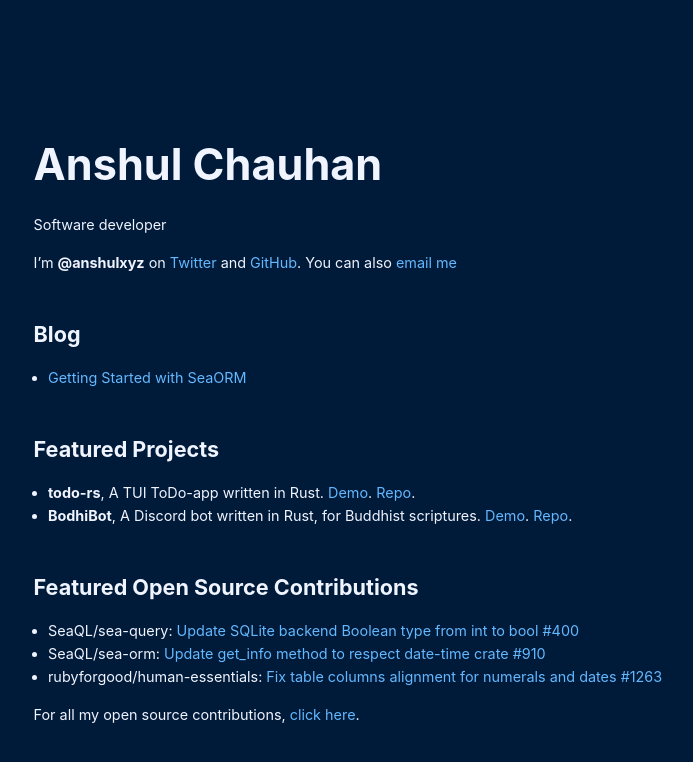
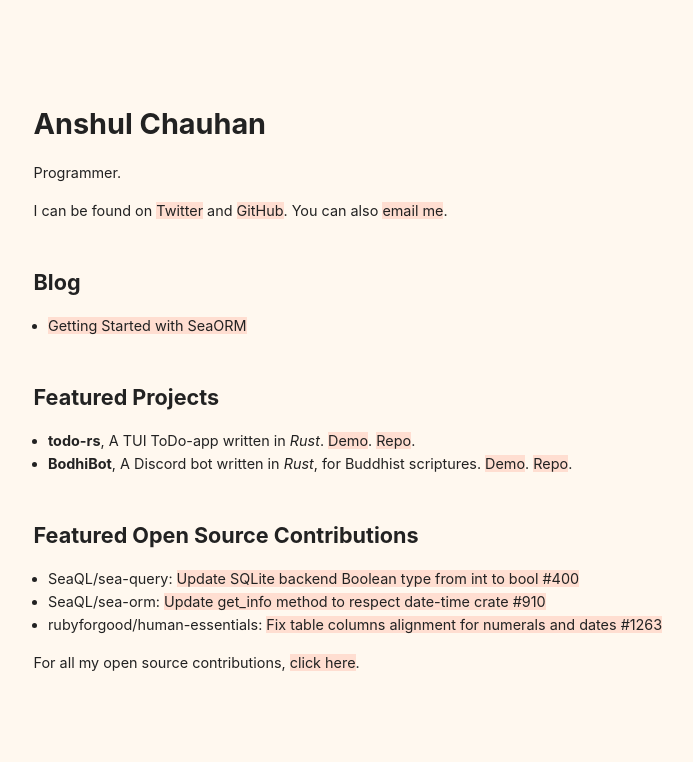
Before and after one commit to anshulxyz/anshulxyz.github.io, a Jekyll site: the page built from index.md, in a window 1280 px wide. Shown: the top 762 px of the page, without its empty margins (274-967 px from the left). Built offline with Jekyll 4.4.1, drawn with Linux system fonts in a browser that asks for light colours.

Commit message:
Update to light theme, since better readability

```diff
--- a/_includes/head.html
+++ b/_includes/head.html
@@ -31,7 +31,7 @@
 
   {% if page.syntax %}
   <!-- highlight.js -->
-  <link rel="stylesheet" href="https://unpkg.com/@highlightjs/cdn-assets@11.5.1/styles/tomorrow-night-blue.min.css">
+  <link rel="stylesheet" href="https://unpkg.com/@highlightjs/cdn-assets@11.5.1/styles/base16/equilibrium-light.min.css">
   <script src="https://unpkg.com/@highlightjs/cdn-assets@11.5.1/highlight.min.js"></script>
   <script>hljs.initHighlightingOnLoad();</script>
   {% endif %}
--- a/_sass/main.scss
+++ b/_sass/main.scss
@@ -14,8 +14,8 @@ html {
   line-height: 1.6;
   font-family: $sans-serif;
   font-size: calc(1em * 0.9);
-  background-color: $color-blue-6;
-  color: $color-blue-1;
+  background-color: $color-amber-1;
+  color: $color-gray-6;
 }
 
 h1,
@@ -30,18 +30,23 @@ p {
 
 a {
   text-decoration: none;
-  color: lighten($color-blue-3, 20%);
-  background: none;
+  color:$color-gray-6;
+  background: lighten($color-orange-2, 0%);
 }
 
 
 a:hover,
 a:focus {
-  text-decoration: underline;
+  text-decoration: none;
+  background: lighten($color-orange-3, 30%);
 }
 
 hr {
+  height: 2px;
+  border-width: 0px;
   margin: 2rem 0rem;
+  color: #7285b7;
+  background-color: #7285b7;
 }
 
 
@@ -62,8 +67,8 @@ footer {
 blockquote {
   margin-left: 0;
   padding-left: 1rem;
-  border-left: 0.2rem solid $color-blue-2;
-  color: $color-blue-2;
+  border-left: 0.2rem solid $color-cinnamon-3;
+  color: $color-cinnamon-3;
 }
 
 .footnotes {
@@ -73,7 +78,7 @@ blockquote {
 }
 
 .muted {
-  color: #7285b7;
+  color: $color-gray-3;
 }
 
 ul {
--- a/index.md
+++ b/index.md
@@ -9,11 +9,10 @@ redirect_from:
 <!--It is later than you think.-->
 
 # Anshul Chauhan
-{:style="font-size: 300%"}
 
-Software developer
+Programmer.
 
-I'm **@anshulxyz** on [Twitter](https://twitter.com/anshulxyz){:target="_blank"} and [GitHub](https://github.com/anshulxyz){:target="_blank"}. You can also [email me](mailto:anshulchauhan@outlook.com)
+I can be found on [Twitter](https://twitter.com/anshulxyz){:target="_blank"} and [GitHub](https://github.com/anshulxyz){:target="_blank"}. You can also [email me](mailto:anshulchauhan@outlook.com).
 
 <!--[youtube](https://www.youtube.com/channel/UCnft0UN8a6uvyYtEL0H2E-g)-->
 
@@ -30,10 +29,10 @@ I'm **@anshulxyz** on [Twitter](https://twitter.com/anshulxyz){:target="_blank"}
 
 ## Featured Projects
 
-- **todo-rs**, A TUI ToDo-app written in Rust.
+- **todo-rs**, A TUI ToDo-app written in _Rust_.
   [Demo](https://www.youtube.com/watch?v=fdHLbGEJTFI){:target="_blank"}.
   [Repo](https://github.com/anshulxyz/todo-rs){:target="_blank"}.
-- **BodhiBot**, A Discord bot written in Rust, for Buddhist
+- **BodhiBot**, A Discord bot written in _Rust_, for Buddhist
   scriptures. [Demo](https://www.youtube.com/watch?v=DYL19SGOmVw){:target="_blank"}.
   [Repo](https://github.com/anshulxyz/bodhi-bot-rs){:target="_blank"}.
 
```
